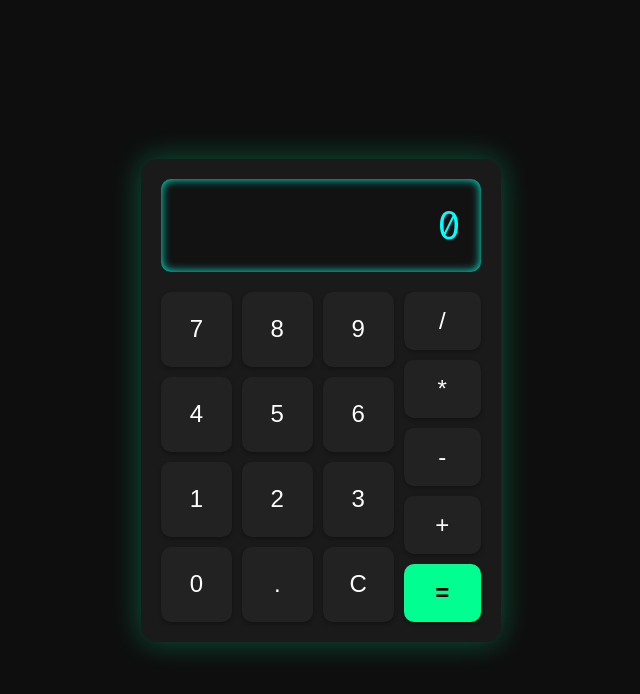
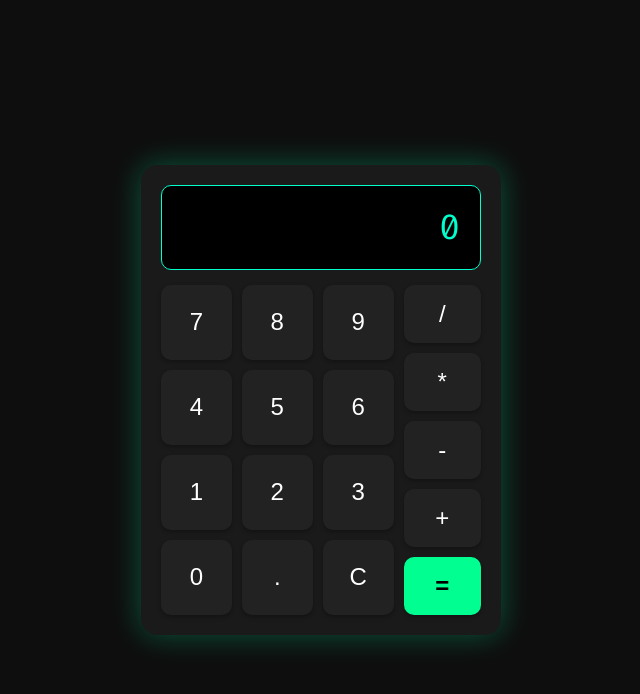
Before and after one commit to paoli22/Calculadora, a React (Create React App) app: page / in a window 1280 px wide. Shown: the top 694 px of the page, without its empty margins (319-959 px from the left). Built offline with nearby package versions, Linux system fonts and the light colour scheme.

Commit message:
cambios en el js pt6

```diff
--- a/src/App.css
+++ b/src/App.css
@@ -32,16 +32,28 @@ body {
 }
 
 .display {
-  background-color: #121212;
-  color: #0ff;
-  font-size: 2.5rem;
+  background: #000;
+  color: #00ffcc;
   text-align: right;
   padding: 20px;
+  font-size: 2.2rem;
   border-radius: 10px;
-  margin-bottom: 20px;
-  box-shadow: inset 0 0 10px #00ffe1;
-  transition: all 0.2s;
+  margin-bottom: 15px;
+  border: 1px solid #00ffcc;
+  word-wrap: break-word;
+  overflow-x: auto;
+  max-height: 100px;
+  line-height: 1.2;
 }
+.display::-webkit-scrollbar {
+  height: 6px;
+}
+
+.display::-webkit-scrollbar-thumb {
+  background: #00ffcc;
+  border-radius: 10px;
+}
+
 
 .buttons {
   display: flex;
```
